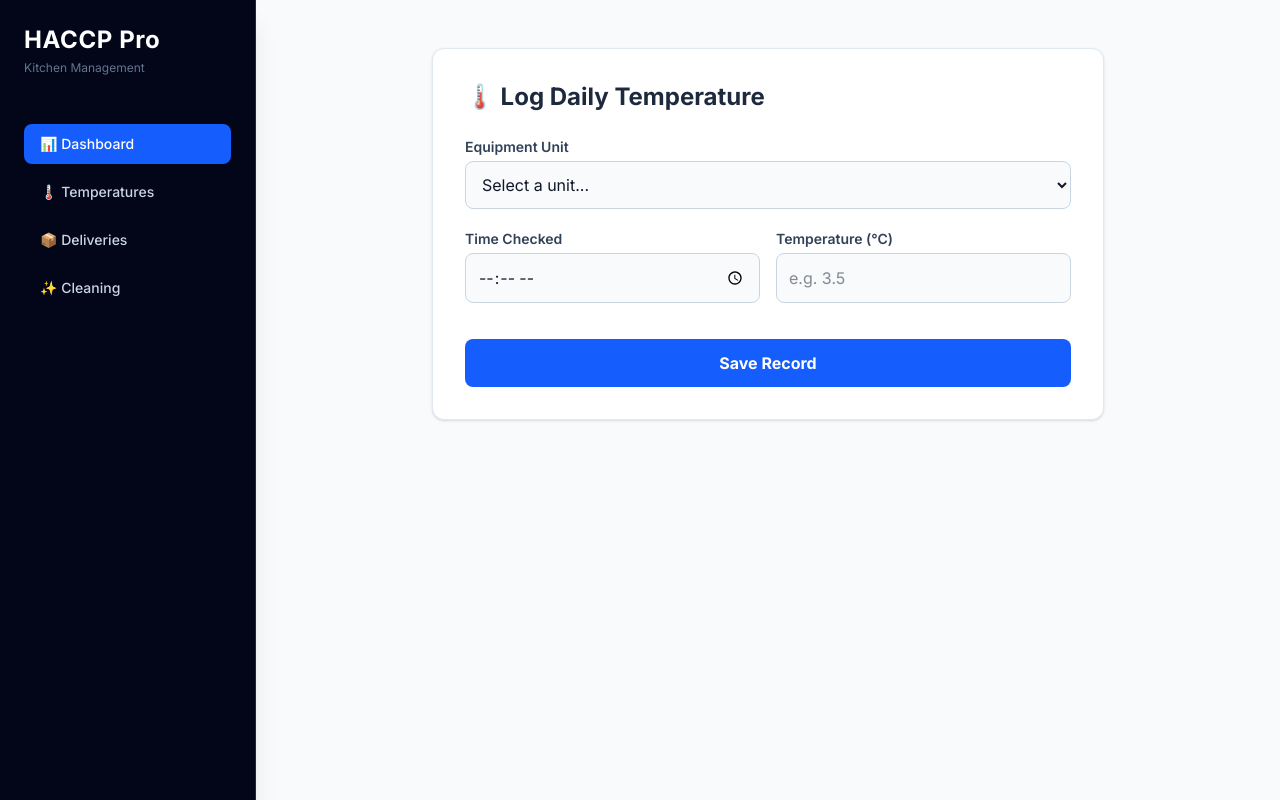
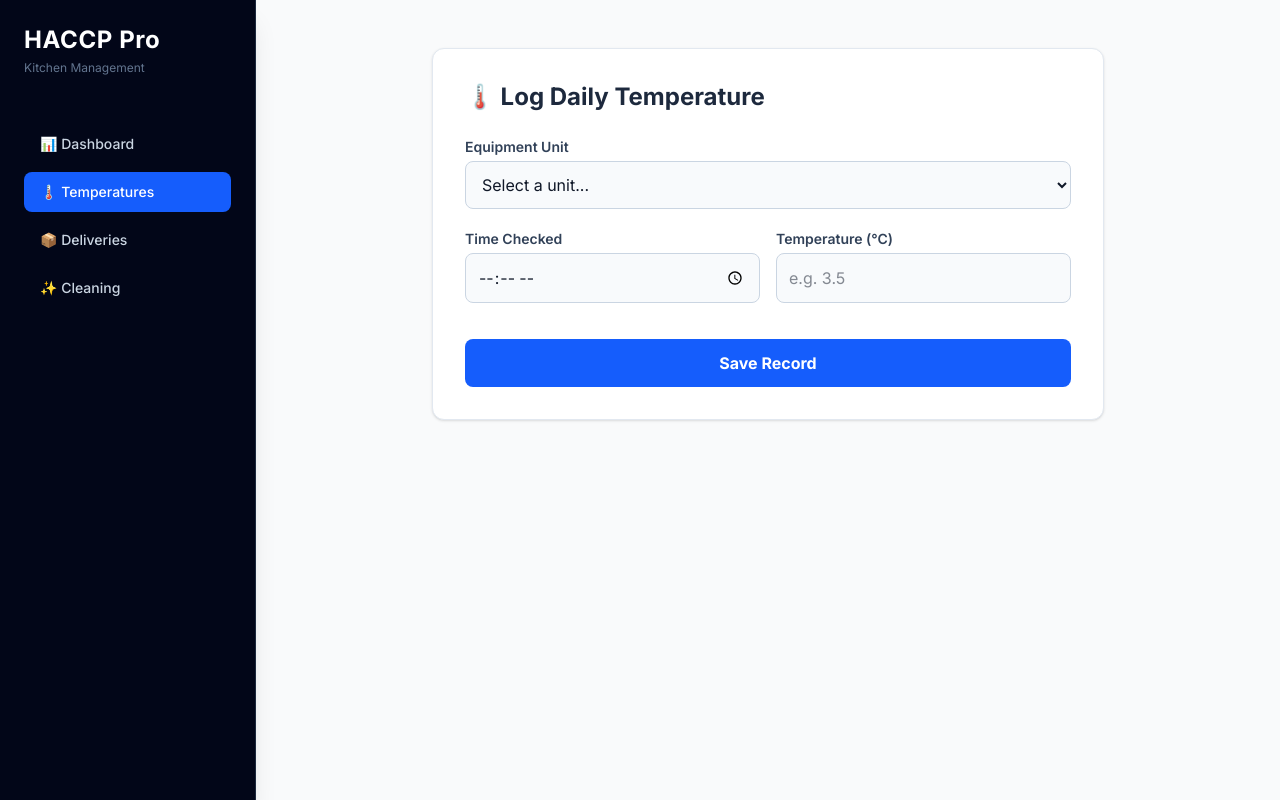
Before and after one commit to williampgdias/haccp-system, a Next.js app in the folder frontend/: page /temperatures in a window 1280 px wide. Built offline with nearby package versions, Linux system fonts and the light colour scheme.

Commit message:
feat(frontend): extract navigation to client component for active route styling

```diff
--- /dev/null
+++ b/frontend/src/app/Navigation.tsx
@@ -0,0 +1,38 @@
+// frontend/src/app/Navigation.tsx
+'use client';
+
+import Link from 'next/link';
+import { usePathname } from 'next/navigation';
+
+export default function Navigation() {
+    const pathname = usePathname();
+
+    const links = [
+        { href: '/', label: '📊 Dashboard' },
+        { href: '/temperatures', label: '🌡️ Temperatures' },
+        { href: '/deliveries', label: '📦 Deliveries' },
+        { href: '/cleaning', label: '✨ Cleaning' },
+    ];
+
+    return (
+        <nav className="flex flex-row lg:flex-col justify-center lg:justify-start gap-2 p-4 lg:p-6 overflow-x-auto lg:overflow-visible w-full">
+            {links.map((link) => {
+                const isActive = pathname === link.href;
+
+                return (
+                    <Link
+                        key={link.href}
+                        href={link.href}
+                        className={`px-4 py-2.5 rounded-lg text-sm font-medium whitespace-nowrap transition-colors ${
+                            isActive
+                                ? 'bg-blue-600 text-white'
+                                : 'text-slate-300 hover:bg-slate-800 hover:text-white'
+                        }`}
+                    >
+                        {link.label}
+                    </Link>
+                );
+            })}
+        </nav>
+    );
+}
--- a/frontend/src/app/layout.tsx
+++ b/frontend/src/app/layout.tsx
@@ -2,7 +2,7 @@
 import type { Metadata } from 'next';
 import { Inter } from 'next/font/google';
 import './globals.css';
-import Link from 'next/link';
+import Navigation from './Navigation';
 
 const inter = Inter({ subsets: ['latin'] });
 
@@ -33,32 +33,7 @@ export default function RootLayout({
                     </div>
 
                     {/* Navigation */}
-                    <nav className="flex flex-row lg:flex-col justify-center lg:justify-start gap-2 p-4 lg:p-6 overflow-x-auto lg:overflow-visible w-full">
-                        <Link
-                            href="/"
-                            className="px-4 py-2.5 rounded-lg bg-blue-600 text-white text-sm font-medium whitespace-nowrap transition-colors"
-                        >
-                            📊 Dashboard
-                        </Link>
-                        <Link
-                            href="/temperatures"
-                            className="px-4 py-2.5 rounded-lg hover:bg-slate-800 hover:text-white text-sm font-medium transition-colors whitespace-nowrap"
-                        >
-                            🌡️ Temperatures
-                        </Link>
-                        <Link
-                            href="/deliveries"
-                            className="px-4 py-2.5 rounded-lg hover:bg-slate-800 hover:text-white text-sm font-medium transition-colors whitespace-nowrap"
-                        >
-                            📦 Deliveries
-                        </Link>
-                        <Link
-                            href="/cleaning"
-                            className="px-4 py-2.5 rounded-lg hover:bg-slate-800 hover:text-white text-sm font-medium transition-colors whitespace-nowrap"
-                        >
-                            ✨ Cleaning
-                        </Link>
-                    </nav>
+                    <Navigation />
                 </aside>
 
                 {/* Main Content Area */}
--- a/frontend/src/app/temperatures/page.tsx
+++ b/frontend/src/app/temperatures/page.tsx
@@ -1,3 +1,4 @@
+/* eslint-disable @typescript-eslint/no-unused-vars */
 'use client';
 
 import { useState } from 'react';
```
